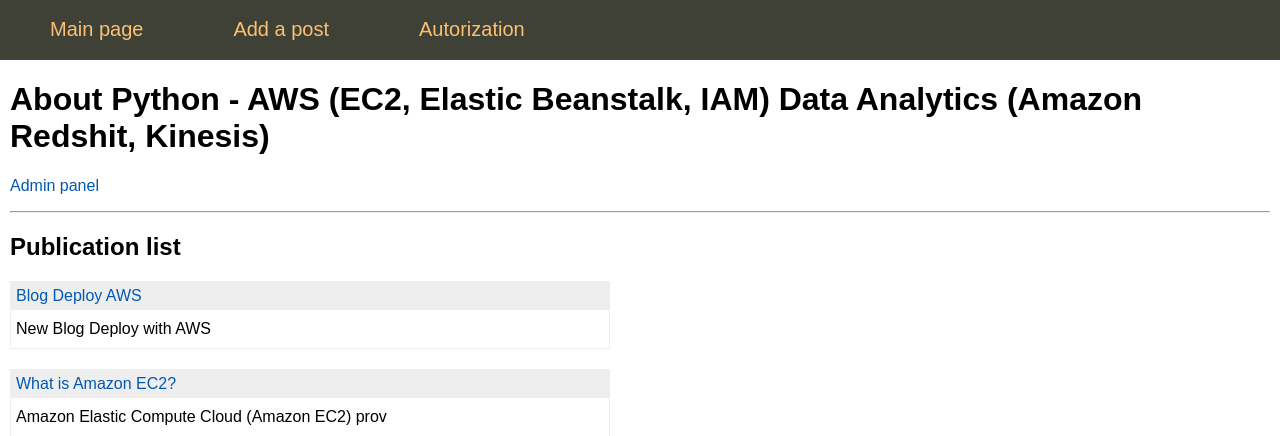
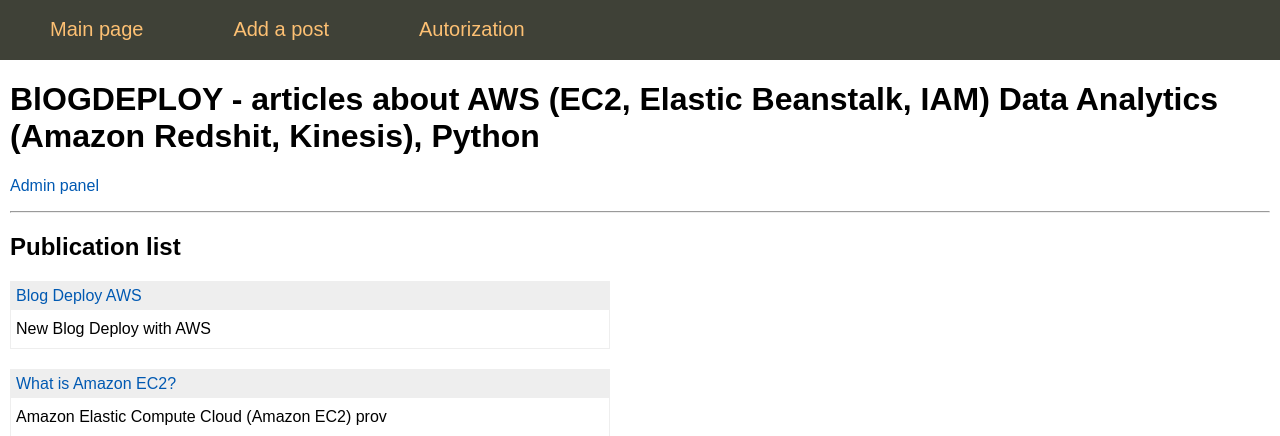
Before and after one commit to YuriiHamii/test_gitHubActions, a Flask app: page / in a window 1280 px wide. Shown: the top 436 px of the page. Run offline with Flask 2, Linux system fonts and the light colour scheme; data comes from the database, SQL or seed files in the repository.

Commit message:
Сhanged file base.html

```diff
--- a/templates/base.html
+++ b/templates/base.html
@@ -35,7 +35,7 @@
 
 <h1>{{title}}</h1>
         {% else -%}
-<h1>About Python - AWS (EC2, Elastic Beanstalk, IAM) Data Analytics (Amazon Redshit, Kinesis)</h1>
+<h1>BlOGDEPLOY - articles about AWS (EC2, Elastic Beanstalk, IAM) Data Analytics (Amazon Redshit, Kinesis), Python</h1>
         {% endif -%}
 {% endblock -%}
 </div>
```
